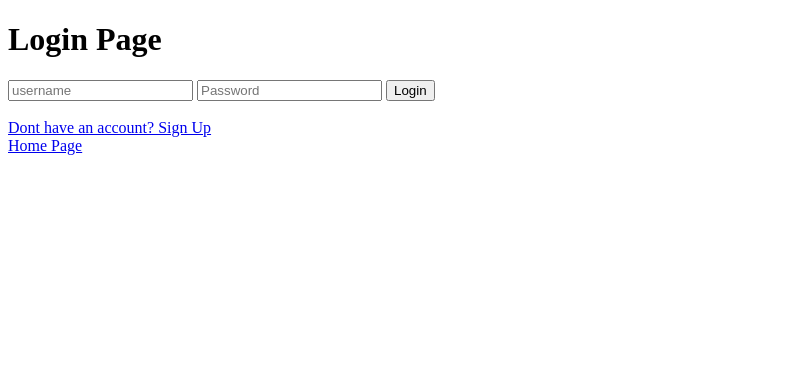
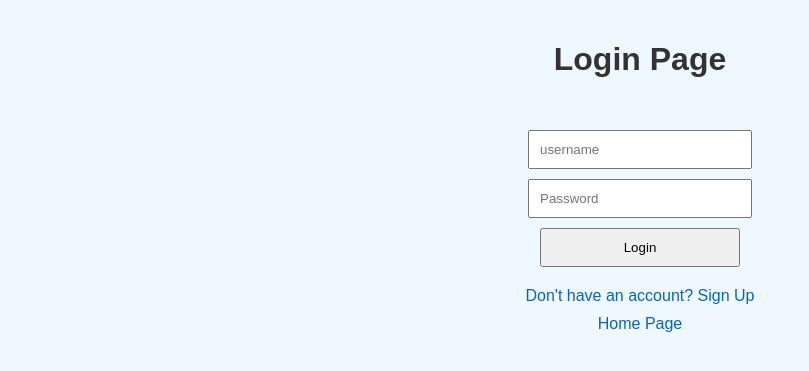
Before and after one commit to godriele/Task-Manager, a Flask app: page /login in a window 1280 px wide. Shown: the top 371 px of the page, without its empty margins (0-809 px from the left). Run offline with Flask 3, Linux system fonts and the light colour scheme.

Commit message:
Added css in login.html

```diff
--- a/templates/login.html
+++ b/templates/login.html
@@ -4,6 +4,38 @@
     <meta charset="UTF-8" />
     <meta name="viewport" content="width=device-width, initial-scale=1.0" />
     <title>Login</title>
+    <style>
+      body {
+        font-family: Arial, sans-serif;
+        text-align: center;
+        background-color: #f0f8ff;
+        margin: 0;
+        padding: 20px;
+      }
+      h1 {
+        color: #333;
+      }
+      form {
+        display: inline-block;
+        margin-top: 20px;
+      }
+      input,
+      button {
+        display: block;
+        margin: 10px auto;
+        padding: 10px;
+        width: 200px;
+      }
+      a {
+        display: block;
+        margin-top: 10px;
+        color: #0066cc;
+        text-decoration: none;
+      }
+      a:hover {
+        text-decoration: underline;
+      }
+    </style>
   </head>
   <body>
     <h1>Login Page</h1>
@@ -11,9 +43,7 @@
       {{ form.hidden_tag() }} {{ form.username }} {{ form.password }}
       {{form.submit }}
     </form>
-    <br />
-    <a href="{{url_for('register')}}">Dont have an account? Sign Up</a>
-    <br />
+    <a href="{{url_for('register')}}">Don't have an account? Sign Up</a>
     <a href="{{url_for('home')}}">Home Page</a>
   </body>
 </html>
```
